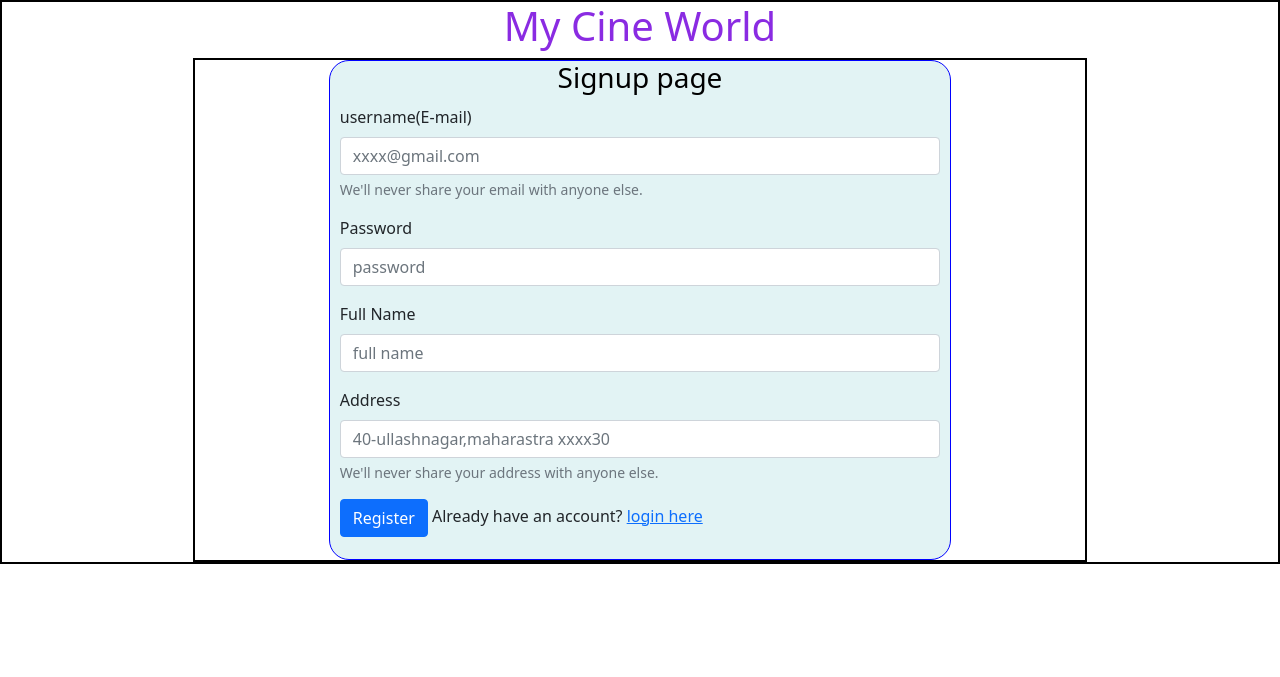
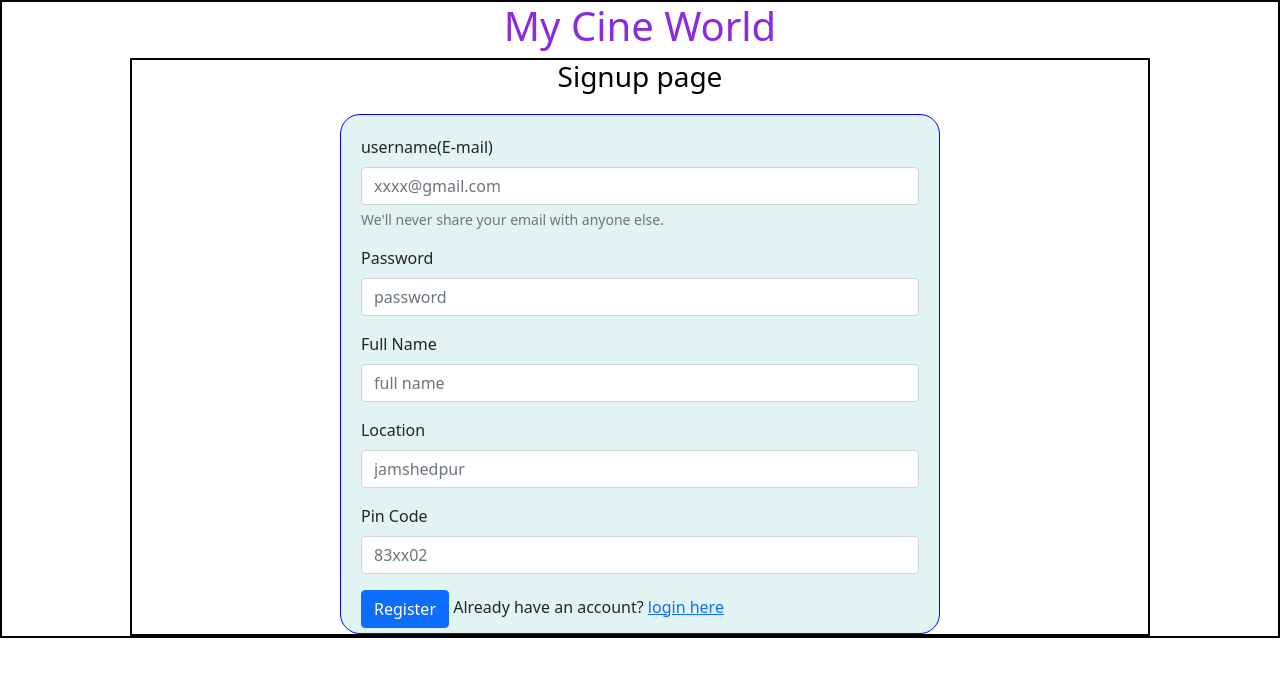
Before and after one commit to Nilu111/my_ticketshow_app, a Python web app: template templates/signup.html in a window 1280 px wide. Shown: the top 677 px of the page. Run offline with Jinja, Linux system fonts and the light colour scheme; the template is opened without the code that fills it, so the values that code supplies are empty.

Commit message:
css change

```diff
--- a/static/styles/style.css
+++ b/static/styles/style.css
@@ -1,5 +1,5 @@
 *{
-    margin: 0px;
+    margin: auto;
 }
 
 #container,#panel{
@@ -8,7 +8,7 @@
 
 
 #panel{
-    width: 70%;
+    width: 80%;
     height: auto;
     margin: auto;
 
@@ -17,8 +17,10 @@
 #input-form{
     border: 1px solid blue;
     margin: auto;
-    height: 500px;
-    width: 70% ;
+    margin-top:20px ;
+    height: 520px;
+    width: 600px ;
+    padding: 10px;
     border-radius: 20px;
     background-color: rgb(226, 243, 244);
 }
--- a/templates/login.html
+++ b/templates/login.html
@@ -11,8 +11,8 @@
     <div id="container">
       <h1 id="heading">My Cine World</h1>
         <div id="panel">
+          <h3 id="login-text">Login page</h3>
           <div id="input-form">
-            <h3 id="login-text">Login page</h3>
             <form id="login-form">
               <div class="mb-3">
                 <label for="username" class="form-label">Username</label>
--- a/templates/signup.html
+++ b/templates/signup.html
@@ -11,8 +11,8 @@
     <div id="container">
         <h1 id="heading">My Cine World</h1>
         <div id="panel">
+          <h3 id="signup-text">Signup page</h3>
           <div id="input-form">
-            <h3 id="signup-text">Signup page</h3>
             <form id="signup-form">
                 <div class="mb-3">
                     <label for="email" class="form-label">username(E-mail)</label>
@@ -28,9 +28,12 @@
                     <input type="text" class="form-control" id="username"placeholder="full name" >
                 </div>
                 <div class="mb-3">
-                  <label for="address" class="form-label">Address</label>
-                  <input type="text" class="form-control" id="address" placeholder="40-ullashnagar,maharastra xxxx30"  aria-describedby="addressHelp">
-                  <div id="addressHelp" class="form-text">We'll never share your address with anyone else.</div>
+                  <label for="location" class="form-label">Location</label>
+                  <input type="text" class="form-control" id="location" placeholder="jamshedpur" >
+                </div>
+                <div class="mb-3">
+                  <label for="pincode" class="form-label">Pin Code</label>
+                  <input type="text" class="form-control" id="pincode" placeholder="83xx02" >
                 </div>
               <button type="submit" class="btn btn-primary">Register</button>  Already have an account? <a href="login.html">login here</a>
             </form>
```
